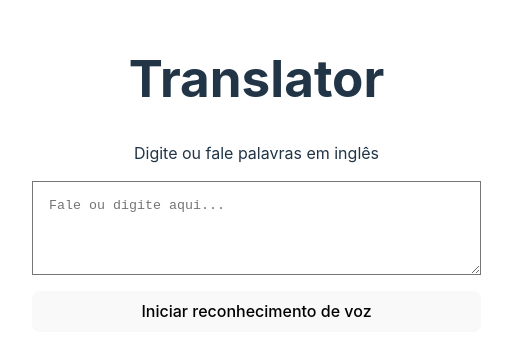
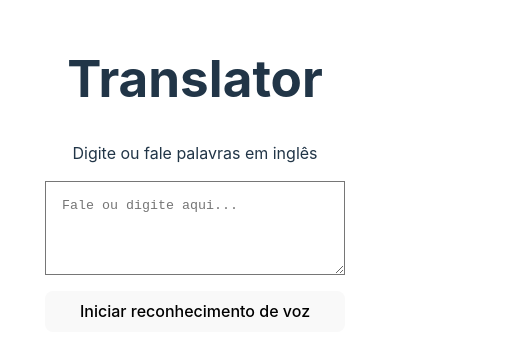
Before and after one commit to AronNascimento2/translator, a React (Vite) app: page / in a window 390 px wide. Shown: the part 248-604 px from the top of the page, 513 px wide, since content can reach past the window. Built offline with nearby package versions, Linux system fonts and the light colour scheme; no server answers.

Commit message:
fix: responsivity

```diff
--- a/src/App.css
+++ b/src/App.css
@@ -5,14 +5,21 @@
   text-align: center;
 }
 
-.inputs{
+.inputs {
   display: flex;
   flex-direction: column;
   gap: 1rem;
 }
 
-textarea{
+textarea {
   background-color: #fff;
   color: black;
   padding: 1rem;
 }
+
+/* Adicionando regras de mídia para tornar o layout responsivo */
+@media screen and (max-width: 768px) {
+  .container{
+    width: 300px;
+  }
+}
--- a/src/api.ts
+++ /dev/null
@@ -1 +0,0 @@
-export const API_KEY = "AIzaSyCFoI09WNVyfQgJXmFr0WHr8IrUUX48SIo"
```
